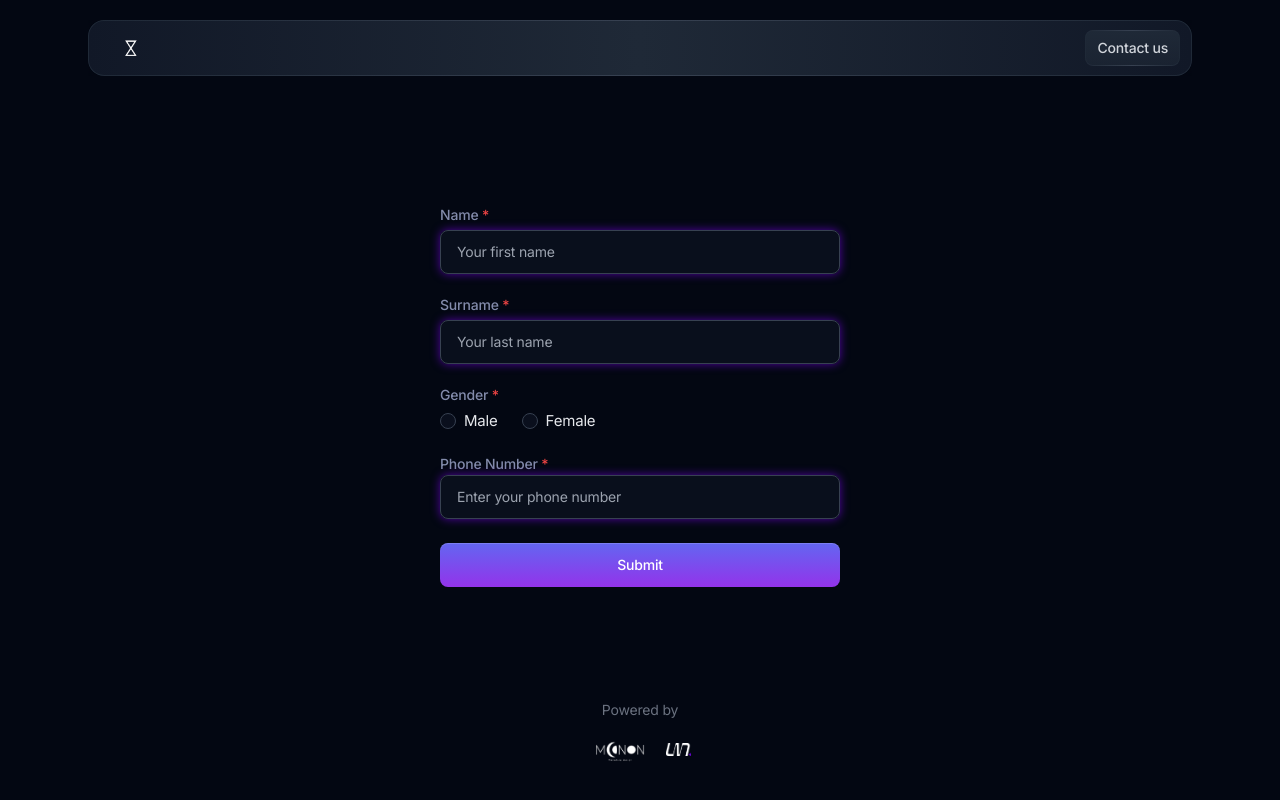
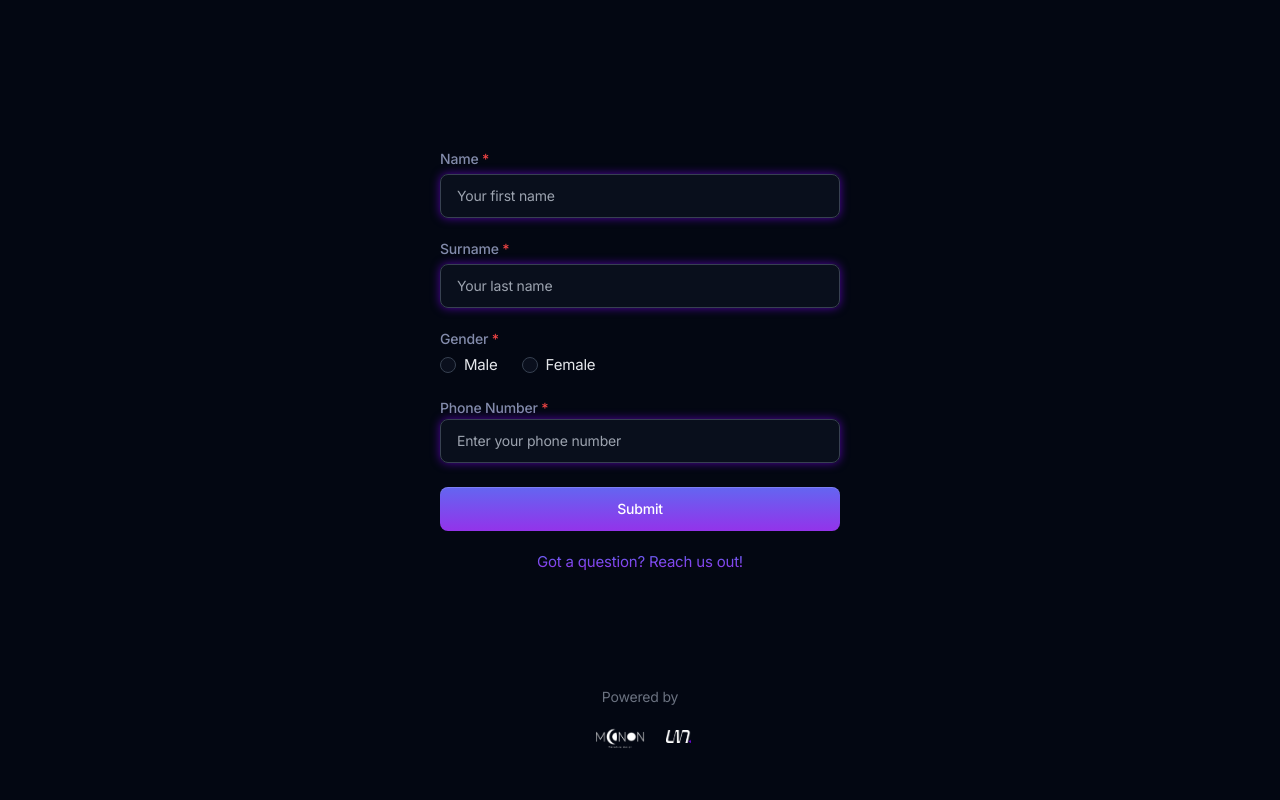
Before and after one commit to kleal08/728ent, a Next.js app: page / in a window 1280 px wide. Built offline with nearby package versions, Linux system fonts and the light colour scheme.

Commit message:
Changes extra for V2

```diff
--- a/app/(default)/page.tsx
+++ b/app/(default)/page.tsx
@@ -218,6 +218,16 @@ export default function SignUp() {
                       {/* {isSoldOut && (
                         <p className="text-red-500 text-center mt-4">Sorry, the show is sold out!</p>
                       )} */}
+                        <div className="text-center mt-4">
+                        <a
+                          href="https://www.instagram.com/728.ent?igsh=MXh4bTdzdWl5MjRhNA%3D%3D&utm_source=qr"
+                          target="_blank"
+                          rel="noopener noreferrer"
+                          className="text-transparent bg-clip-text bg-gradient-to-t from-purple-600 to-indigo-500 hover:bg-gradient-to-b hover:from-indigo-600 hover:to-purple-600 transition-all duration-300 ease-in-out"
+                        >
+                        Got a question? Reach us out!
+                        </a>
+                      </div>
                     </div>
                   </form>
                 </>
--- a/components/ui/header.tsx
+++ b/components/ui/header.tsx
@@ -7,27 +7,25 @@ export default function Header() {
   return (
     <header className="z-30 mt-2 w-full md:mt-5">
       <div className="mx-auto max-w-6xl px-4 sm:px-6">
-      <div className="relative flex h-14 items-center justify-between gap-3 rounded-2xl bg-gradient-to-r from-gray-900 via-gray-800 to-gray-900 bg-opacity-80 px-3 before:pointer-events-none before:absolute before:inset-0 before:rounded-[inherit] before:border before:border-transparent before:[background:linear-gradient(to_right,theme(colors.gray.800),theme(colors.gray.700),theme(colors.gray.800))_border-box] before:[mask-composite:exclude_!important] before:[mask:linear-gradient(white_0_0)_padding-box,_linear-gradient(white_0_0)] after:absolute after:inset-0 after:-z-10 after:backdrop-blur-sm">
-      {/* Site branding */}
-          <div className="flex flex-1 items-center">
+      {/* <div className="relative flex h-14 items-center justify-between gap-3 rounded-2xl bg-gradient-to-r from-gray-900 via-gray-800 to-gray-900 bg-opacity-80 px-3 before:pointer-events-none before:absolute before:inset-0 before:rounded-[inherit] before:border before:border-transparent before:[background:linear-gradient(to_right,theme(colors.gray.800),theme(colors.gray.700),theme(colors.gray.800))_border-box] before:[mask-composite:exclude_!important] before:[mask:linear-gradient(white_0_0)_padding-box,_linear-gradient(white_0_0)] after:absolute after:inset-0 after:-z-10 after:backdrop-blur-sm"> */}
+          {/* <div className="flex flex-1 items-center">
             <Logo />
-          </div>
+          </div> */}
 
-          {/* Desktop sign in links */}
-          <ul className="flex flex-1 items-center justify-end gap-3">
+          {/* <ul className="flex flex-1 items-center justify-end gap-3">
             <li>
               <Link
                 href="https://www.instagram.com/728.ent?igsh=MXh4bTdzdWl5MjRhNA%3D%3D&utm_source=qr"
-                className="btn-sm relative bg-gradient-to-b from-gray-800 to-gray-800/60 bg-[length:100%_100%] bg-[bottom] py-[5px] text-gray-300 before:pointer-events-none before:absolute before:inset-0 before:rounded-[inherit] before:border before:border-transparent before:[background:linear-gradient(to_right,theme(colors.gray.800),theme(colors.gray.700),theme(colors.gray.800))_border-box] before:[mask-composite:exclude_!important] before:[mask:linear-gradient(white_0_0)_padding-box,_linear-gradient(white_0_0)] hover:bg-[length:100%_150%]"
+                className="btn relative flex h-14 items-center justify-between gap-3 rounded-2xl bg-gradient-to-r from-gray-900 via-gray-800 to-gray-900 bg-opacity-80 px-3 before:pointer-events-none before:absolute before:inset-0 before:rounded-[inherit] before:border before:border-transparent before:[background:linear-gradient(to_right,theme(colors.gray.800),theme(colors.gray.700),theme(colors.gray.800))_border-box] before:[mask-composite:exclude_!important] before:[mask:linear-gradient(white_0_0)_padding-box,_linear-gradient(white_0_0)] after:absolute after:inset-0 after:-z-10 after:backdrop-blur-sm"
                 target="_blank"
               >
                 Contact us
               </Link>
             </li>
 
-          </ul>
+          </ul> */}
         </div>
-      </div>
+      {/* </div> */}
     </header>
   );
 }
```
